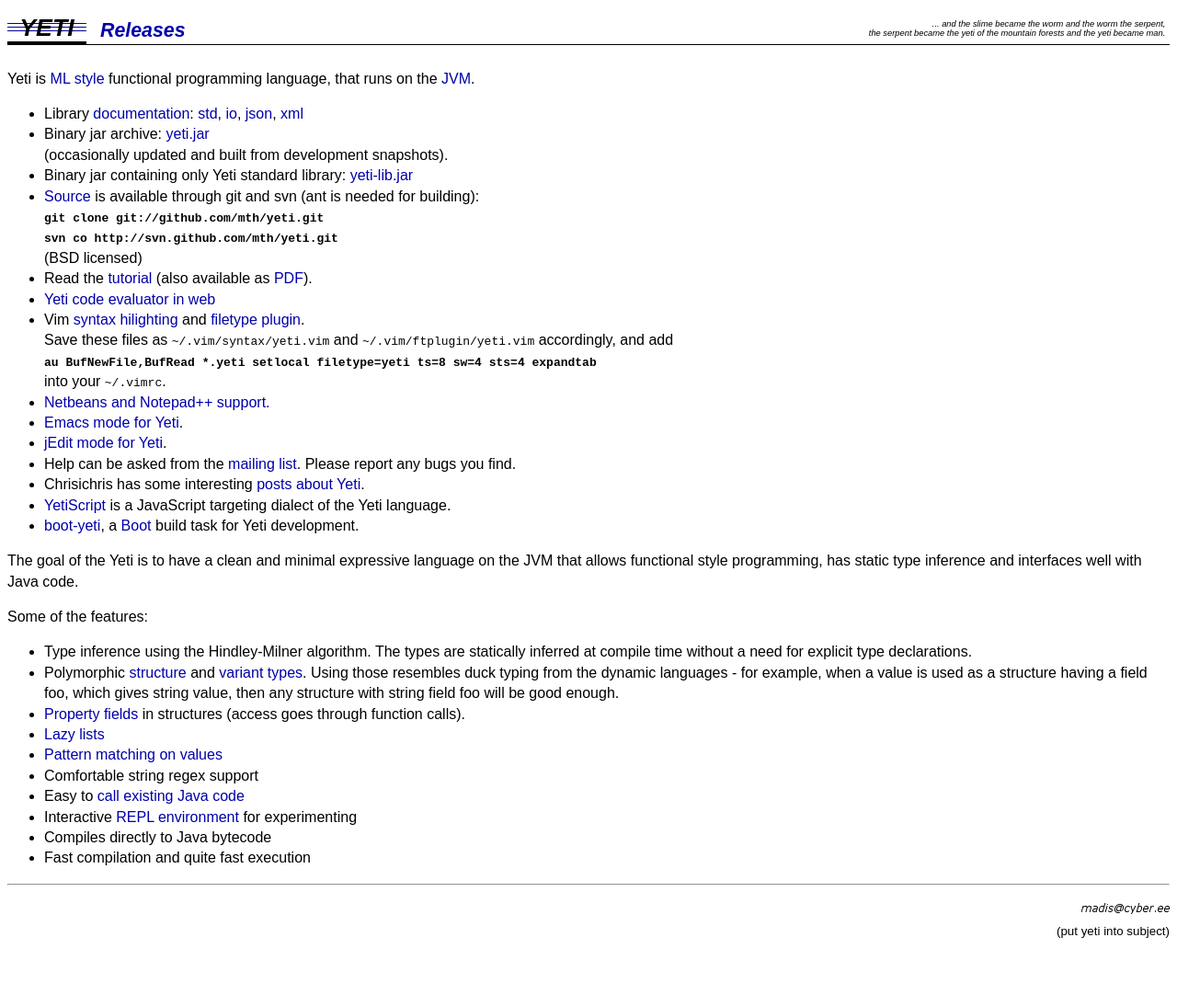
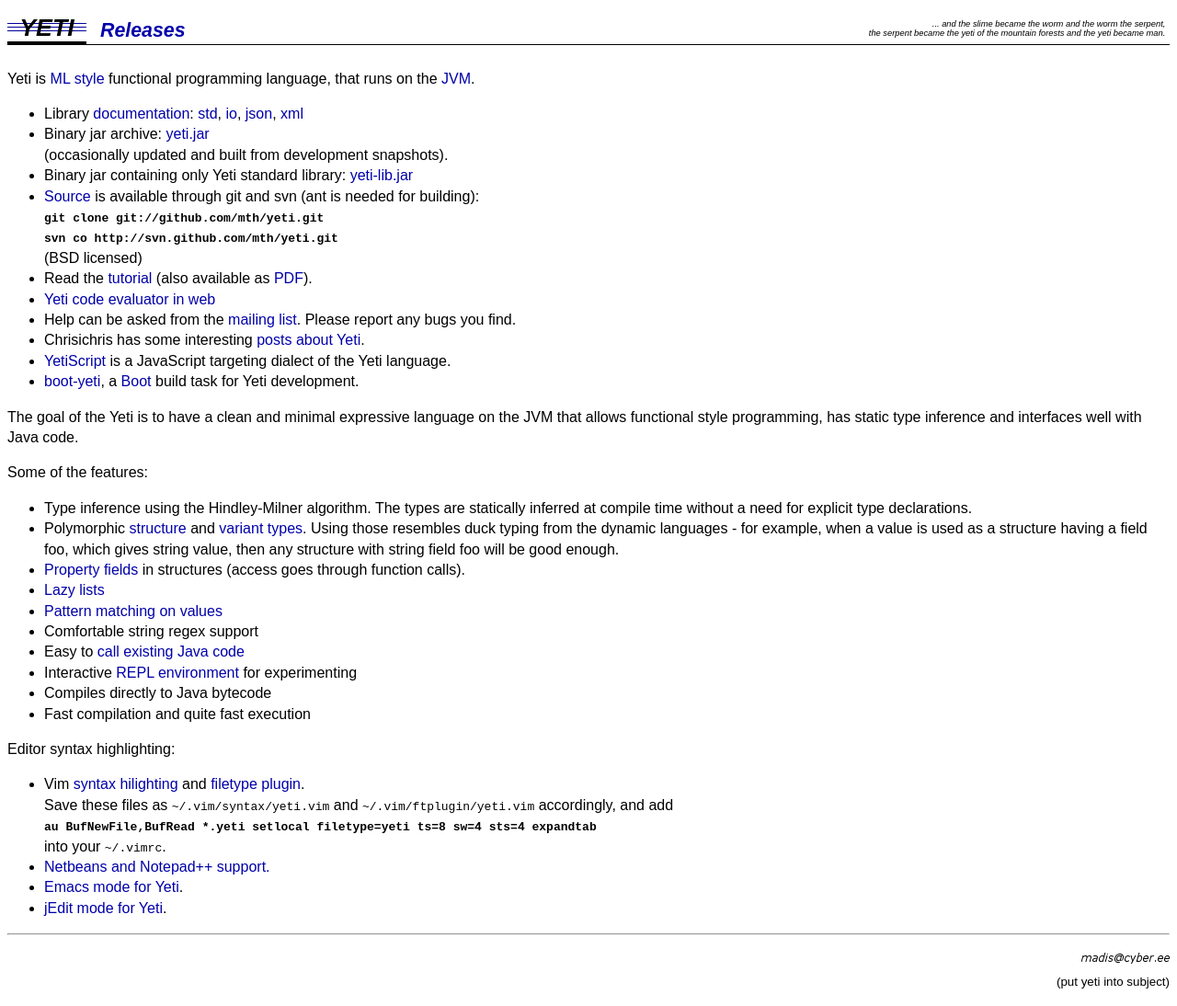
Before and after one commit to mth/mth.github.com, a Jekyll site: the page built from newyeti/index.html, in a window 1280 px wide. Shown: the whole page at 92% size. Built offline with Jekyll 4.4.1, drawn with Linux system fonts in a browser that asks for light colours; Markdown is read by kramdown in place of the engine named in the settings; before the commit the page ends 1040 px from its top, so only the background shows below that; some of the changed lines change nothing that is shown.

Commit message:
group syntax highlighting links to end of page

```diff
--- a/newyeti/index.html
+++ b/newyeti/index.html
@@ -24,14 +24,6 @@
 <li>Read the <a href="http://dot.planet.ee/yeti/intro.html">tutorial</a> (also available as
 <a href="http://dot.planet.ee/yeti/intro.pdf">PDF</a>).
 <li><a href="http://try-yeti.appspot.com/">Yeti code evaluator in web</a>
-<li>Vim <a href="https://github.com/mth/yeti/raw/master/util/syntax/yeti.vim">syntax hilighting</a> and <a href="https://github.com/mth/yeti/raw/master/util/ftplugin/yeti.vim">filetype plugin</a>.<br>
-Save these files as <tt>~/.vim/syntax/yeti.vim</tt> and
-<tt>~/.vim/ftplugin/yeti.vim</tt> accordingly, and add<br>
-<tt><b>au BufNewFile,BufRead *.yeti setlocal filetype=yeti ts=8 sw=4 sts=4 expandtab</b></tt><br>
-into your <tt>~/.vimrc</tt>.
-<li><a href="http://chrisichris.wordpress.com/2011/02/26/yeti-editor-support-in-vim-netbeans-and-notepad/">Netbeans and Notepad++ support.</a>
-<li><a href="https://github.com/mth/yeti/raw/master/util/syntax/yeti-mode.el">Emacs mode for Yeti</a>.
-<li><a href="https://github.com/mth/yeti/raw/master/util/jedit/yeti.xml">jEdit mode for Yeti</a>.
 <li>Help can be asked from the
 <a href="http://groups.google.com/group/yeti-lang">mailing list</a>.
 Please report any bugs you find.
@@ -60,6 +52,17 @@
 <li>Compiles directly to Java bytecode
 <li>Fast compilation and quite fast execution
 </ul>
+Editor syntax highlighting:
+<ul>
+<li>Vim <a href="https://github.com/mth/yeti/raw/master/util/syntax/yeti.vim">syntax hilighting</a> and <a href="https://github.com/mth/yeti/raw/master/util/ftplugin/yeti.vim">filetype plugin</a>.<br>
+Save these files as <tt>~/.vim/syntax/yeti.vim</tt> and
+<tt>~/.vim/ftplugin/yeti.vim</tt> accordingly, and add<br>
+<tt><b>au BufNewFile,BufRead *.yeti setlocal filetype=yeti ts=8 sw=4 sts=4 expandtab</b></tt><br>
+into your <tt>~/.vimrc</tt>.
+<li><a href="http://chrisichris.wordpress.com/2011/02/26/yeti-editor-support-in-vim-netbeans-and-notepad/">Netbeans and Notepad++ support.</a>
+<li><a href="https://github.com/mth/yeti/raw/master/util/syntax/yeti-mode.el">Emacs mode for Yeti</a>.
+<li><a href="https://github.com/mth/yeti/raw/master/util/jedit/yeti.xml">jEdit mode for Yeti</a>.
+</ul>
 <hr>
 <p align="right"><img src="../any.gif" alt=":)">
 <br><small>(put yeti into subject)</small>
```
